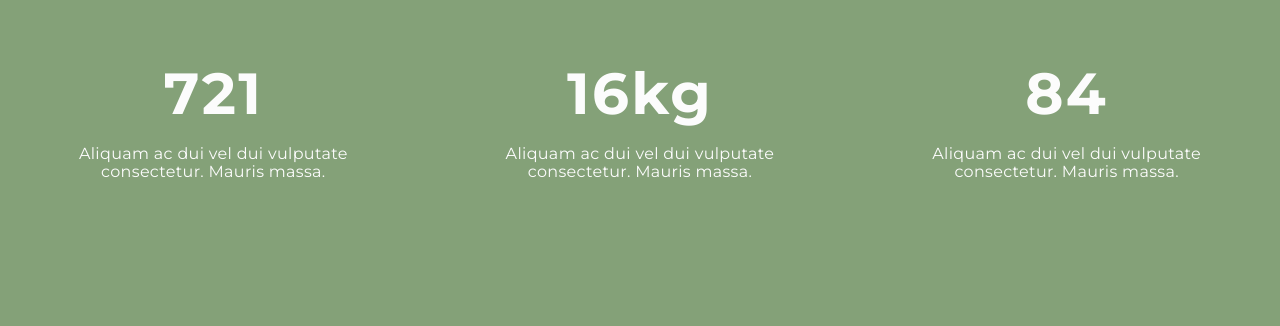
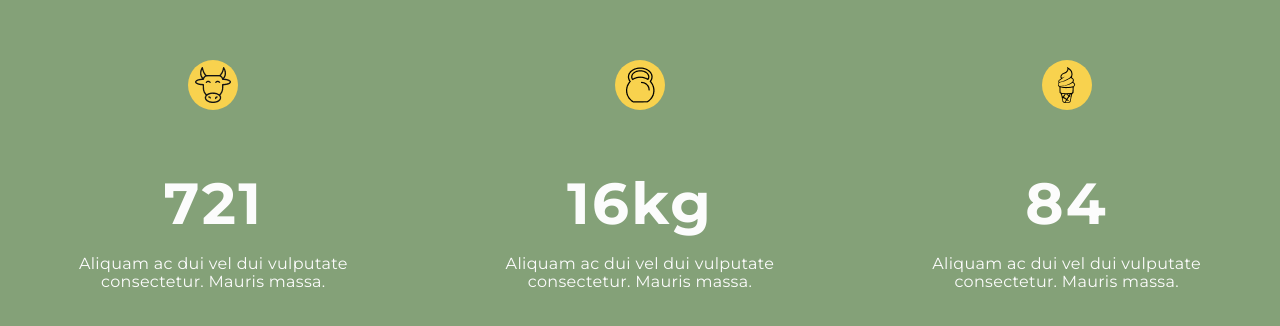
Before and after one commit to Luba5555/ice, a plain HTML site: page index.html in a window 1280 px wide. Drawn offline with nearby package versions, Linux system fonts and the light colour scheme; a web font is replaced by a local one.

Commit message:
Переваги + іконки

```diff
--- a/css/style.css
+++ b/css/style.css
@@ -17,6 +17,8 @@
 
     margin-left: auto;
     margin-right: auto;
+    padding-bottom: 64px; /* для секції*/
+    padding-top: 50px; /* для секції, якщо не закладений в about*/
 }
 .visually-hidden {
     position: absolute;
@@ -42,8 +44,34 @@
       margin-left: auto;
       margin-right: auto;
       display: block;
-      /*flex-basis: calc((100% - 0 * (1 - 1)) / 1);*/
+      flex-basis: calc((100% - 0 * (1 - 1)) / 1);
 
+    }
+    .advantages-item::before {
+      display: flex;
+      content: '';
+      width: 50px;
+      height: 50px;
+      position: relative;
+	margin: 0 auto 16px auto;
+
+        background-color: #F8D24E;
+
+        background-size: auto;
+        background-repeat: no-repeat;
+        background-position: center;
+        border-radius: 50%;
+
+
+    }
+    .advantages-item.icon-cow::before {
+      background-image: url(../image/cow.png);
+    }
+    .advantages-item.icon-weight::before {
+      background-image: url(../image/weight.png);
+    }
+    .advantages-item.icon-ice::before {
+      background-image: url(../image/ice.png);
     }
     .advantages-title {
 
@@ -63,12 +91,14 @@
       text-align: center;
     }
 
+
+
   @media screen and (min-width: 768px) {
 
         .container {
             min-width: 100vw;
-
-
+            padding-bottom: 204px; /* для секції*/
+            padding-top: 60px; /* для секції, якщо не закладений в about*/
         }
         .advantages-list {
         display: flex;
@@ -99,11 +129,18 @@
       font-size: 14px;
       margin-bottom: 0;
     }
+    .advantages-item::before {
 
+	margin: 0 auto 32px auto;
+    }
     }
 
     @media screen and (min-width: 1200px) {
+      .container {
 
+        padding-bottom: 178px; /* для секції*/
+
+    }
         .advantages-list {
             margin-right: 16px;
             margin-left: 16px;
@@ -126,10 +163,8 @@
       margin-bottom: 0;
       letter-spacing: 0.02em;
     }
+    .advantages-item::before {
 
+      margin: 0 auto 40px auto;
+        }
     }
-
-    .advantages-title::before {
-        margin-bottom: 16px;
-        background-image: url(../image/instagram.svg);
-    }
--- a/index.html
+++ b/index.html
@@ -30,15 +30,15 @@
     <section class="advantages container">
 <h2 class="visually-hidden">Advantages</h2>
 <ul class="advantages-list">
-    <li class="advantages-item">
+    <li class="advantages-item icon-cow">
         <h3 class="advantages-title">721</h3>
         <p class="advantages-desc">Aliquam ac dui vel dui vulputate consectetur. Mauris massa.</p>
     </li>
-    <li class="advantages-item">
+    <li class="advantages-item icon-weight">
       <h3 class="advantages-title">16kg</h3>
       <p class="advantages-desc">Aliquam ac dui vel dui vulputate consectetur. Mauris massa.</p>
   </li>
-  <li class="advantages-item">
+  <li class="advantages-item icon-ice">
     <h3 class="advantages-title">84</h3>
     <p class="advantages-desc">Aliquam ac dui vel dui vulputate consectetur. Mauris massa.</p>
 </li>
```
Also changed, not shown: image/Frame 51_l@1x.png (added), image/ice.png (renamed from image/ice crema.png).
